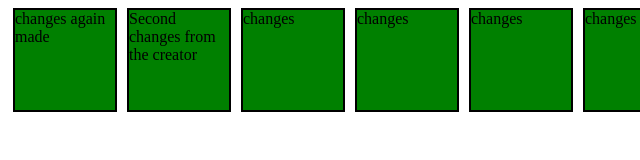
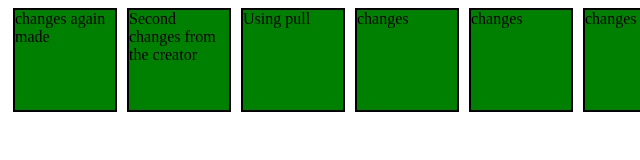
Before and after one commit to nithyan-s/TemporaryX, a plain HTML site: page index.html in a window 1280 px wide. Shown: the full height of the page, 0-640 px from the left. Drawn offline with Linux system fonts and the light colour scheme.

Commit message:
Using pull

```diff
--- a/index.html
+++ b/index.html
@@ -11,7 +11,7 @@
     <div class="container2">
       <div class="box2">changes again made</div>
       <div class="box2">Second changes from the creator</div>
-      <div class="box2">changes</div>
+      <div class="box2">Using pull</div>
       <div class="box2">changes</div>
       <div class="box2">changes</div>
       <div class="box2">changes</div>
```
